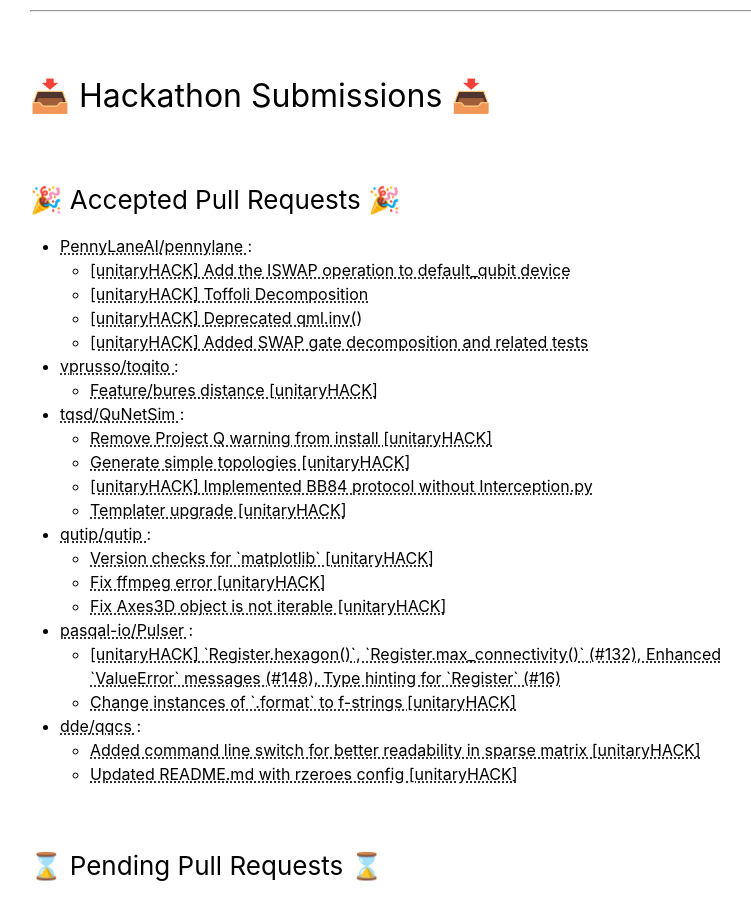
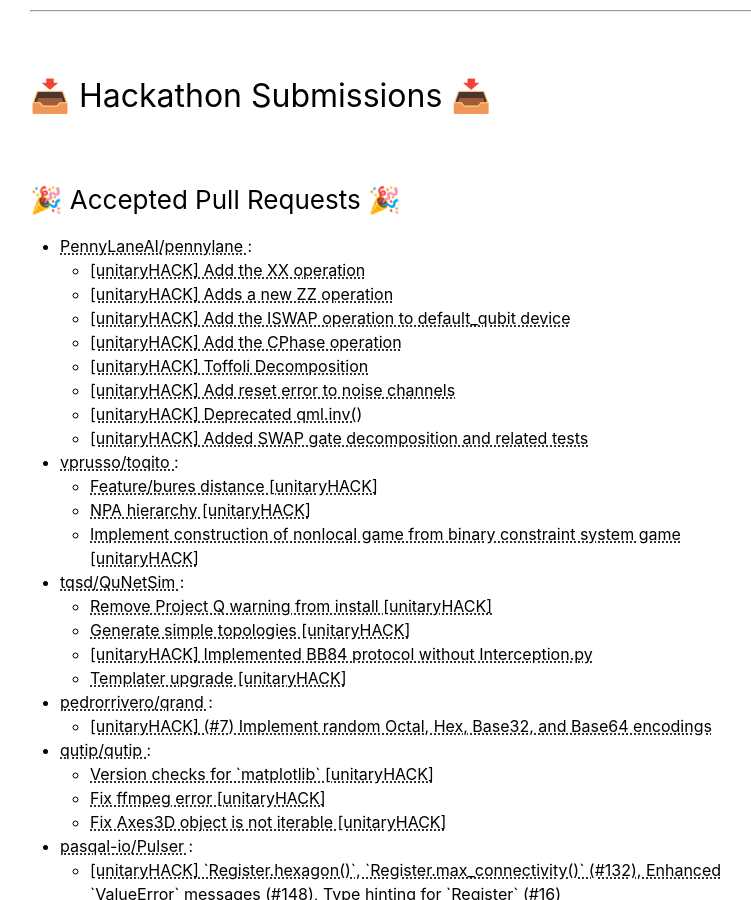
Before and after one commit to unitaryfund/unitaryhack2021, a Jekyll site: the page built from results.md, in a window 1280 px wide and 900 px high, scrolled down 271 px. Shown: the whole window, without its empty margins (240-991 px from the left). Built offline with Jekyll 4.4.1, drawn with Linux system fonts in a browser that asks for light colours.

Commit message:
Update merged-prs.yaml

```diff
--- a/_data/merged-prs.yaml
+++ b/_data/merged-prs.yaml
@@ -1,11 +1,19 @@
 ---
 - name: PennyLaneAI/pennylane
   data:
+  - title: '[unitaryHACK] Add the XX operation'
+    number: 1194
+  - title: '[unitaryHACK] Adds a new ZZ operation'
+    number: 1199
   - title: '[unitaryHACK] Add the ISWAP operation to
       default_qubit device'
     number: 1298
+  - title: '[unitaryHACK] Add the CPhase operation'
+    number: 1319
   - title: '[unitaryHACK] Toffoli Decomposition'
     number: 1320
+  - title: '[unitaryHACK] Add reset error to noise channels'
+    number: 1321
   - title: '[unitaryHACK] Deprecated qml.inv()'
     number: 1325
   - title: '[unitaryHACK] Added SWAP gate decomposition
@@ -15,6 +23,11 @@
   data:
   - title: Feature/bures distance [unitaryHACK]
     number: 60
+  - title: NPA hierarchy [unitaryHACK]
+    number: 61
+  - title: Implement construction of nonlocal game from
+      binary constraint system game [unitaryHACK]
+    number: 62
 - name: tqsd/QuNetSim
   data:
   - title: Remove Project Q warning from install [unitaryHACK]
@@ -26,6 +39,11 @@
     number: 103
   - title: Templater upgrade [unitaryHACK]
     number: 105
+- name: pedrorrivero/qrand
+  data:
+  - title: '[unitaryHACK] (#7) Implement random Octal,
+      Hex, Base32, and Base64 encodings'
+    number: 12
 - name: qutip/qutip
   data:
   - title: Version checks for `matplotlib` [unitaryHACK]
```
